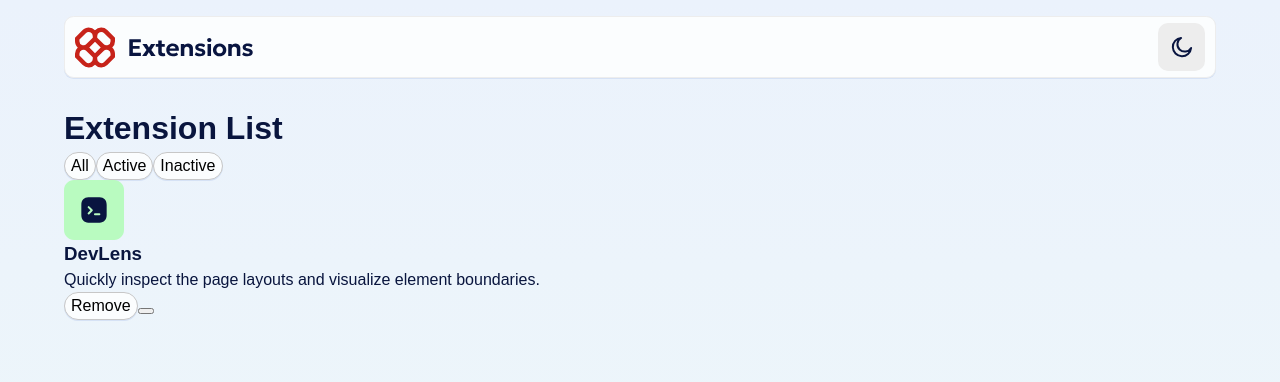
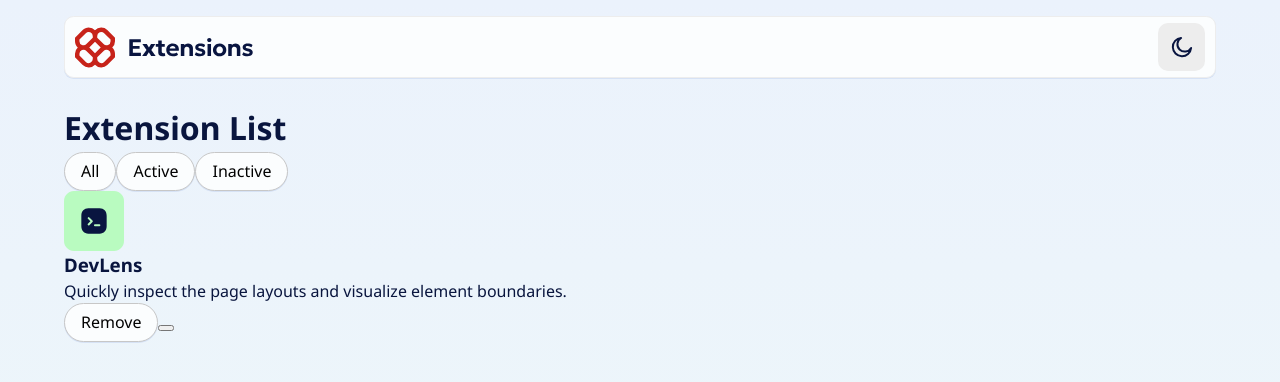
Before and after one commit to gilotin/-Frontend-Mentor-Browser-extension-manager-UI, a React (Vite) app in the folder Browser extension menager UI/: page / in a window 1280 px wide. Shown: the top 382 px of the page. Built offline with nearby package versions, Linux system fonts and the light colour scheme.

Commit message:
fix(CSS): Minor fixes

```diff
--- a/Browser extension menager UI/src/App.css
+++ b/Browser extension menager UI/src/App.css
@@ -48,17 +48,18 @@ body {
     background-size: cover;
     background: var(--light-gradient);
     color: var(--neutral-900);
-    font-family: "Nano Sans", sans-serif;
+    font-family: "Noto Sans", sans-serif;
     min-height: 100vh;
     padding: 1rem clamp(1rem, 5vw, 4rem);
 }
 
 .button {
+    background: var(--neutral-0);
     border-radius: 4rem;
     border: 1px solid var(--neutral-300);
-    background: var(--neutral-0);
+    box-shadow: var(--border-shadow);
     cursor: pointer;
-    box-shadow: var(--border-shadow);
+    padding: .4rem 1rem;
 }
 
 
@@ -68,6 +69,7 @@ body {
 }
 
 .top__bar {
+    align-items: center;
     background-color: var(--light-gradient);
     background-color: var(--neutral-0);
     border-radius: .6rem;
@@ -77,13 +79,12 @@ body {
     justify-content: space-between;
     margin-bottom: 1.6rem;
     padding: .4rem .6rem;
-    align-items: center;
 }
 
 .theme__button {
-    border: none;
     background: var(--neutral-100);
     border-radius: 10px;
+    border: none;
+    box-shadow: none;
     padding: .8rem;
-    box-shadow: none;
 }
```
